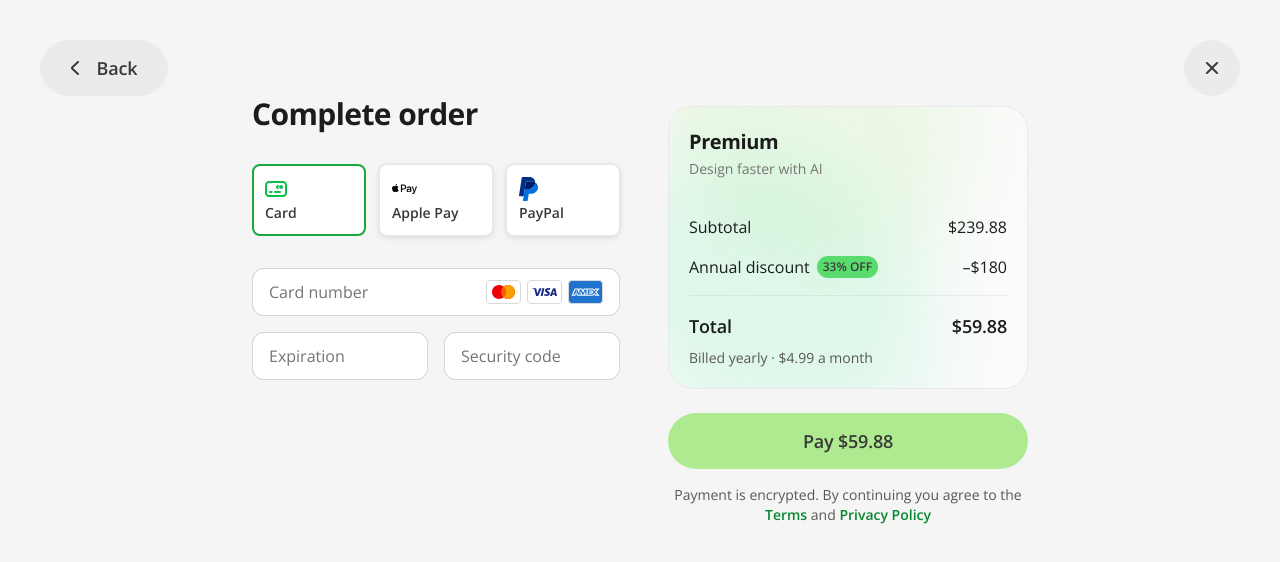
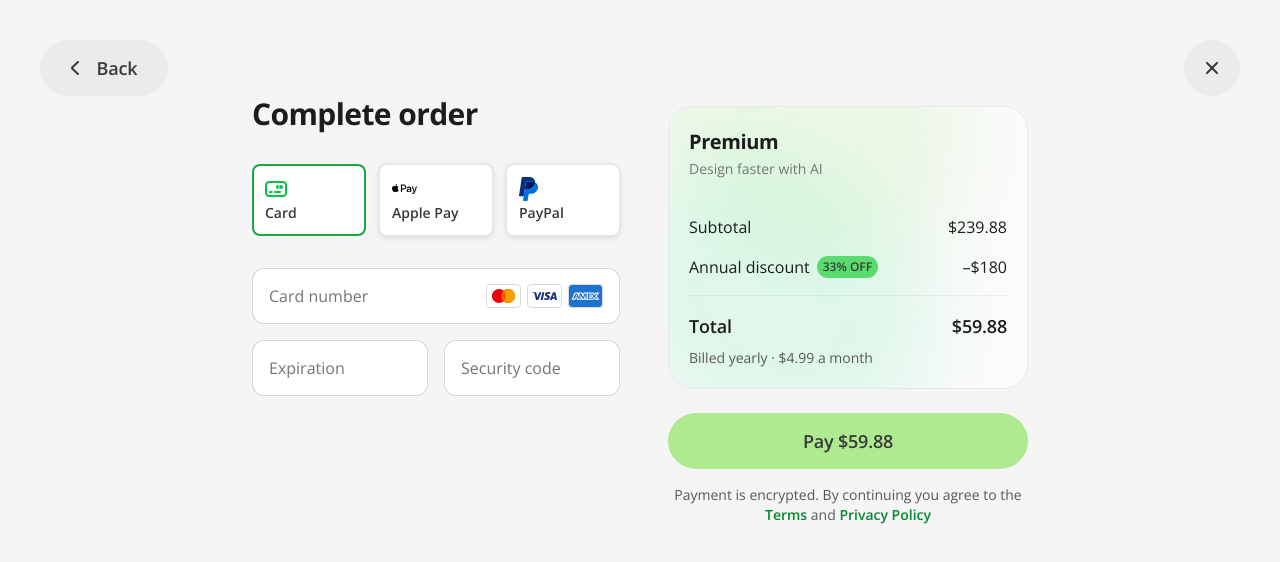
Before and after one commit to olgaworoshilowa-ux/check-out, a React (Vite) app: page / in a window 1280 px wide. Both pictures are taken after a click on the button 1212 px from the left and 44 px from the top of the page. Shown: the top 562 px of the page. Built offline with nearby package versions, Linux system fonts and the light colour scheme.

Commit message:
Checkout / upgrade plan prototype

```diff
--- a/src/Checkout.css
+++ b/src/Checkout.css
@@ -205,15 +205,15 @@
   background: #fff;
   border: 1px solid var(--neutral-border-beta);
   border-radius: 12px;
-  padding: 10px 16px;
-  height: 48px;
-  min-height: 48px;
+  padding: 12px 16px;
+  height: 56px;
+  min-height: 56px;
   box-sizing: border-box;
   transition: border-color 0.15s ease, box-shadow 0.15s ease;
 }
 
 .field--floating .field__control {
-  padding: 16px 16px 4px;
+  padding: 22px 16px 8px;
 }
 
 .field__label {
@@ -245,11 +245,11 @@
 
 .field--floating .field__control:focus-within .field__label,
 .field--floating.field--filled .field__label {
-  top: 4px;
+  top: 8px;
   transform: none;
-  font-size: 11px;
+  font-size: 12px;
   font-weight: 600;
-  line-height: 14px;
+  line-height: 16px;
   color: var(--neutral-text-alpha);
 }
 
@@ -268,7 +268,7 @@
   font-family: var(--font);
   font-size: 16px;
   font-weight: 400;
-  line-height: 20px;
+  line-height: 24px;
   color: var(--neutral-text-alpha);
   outline: none;
   position: relative;
```
